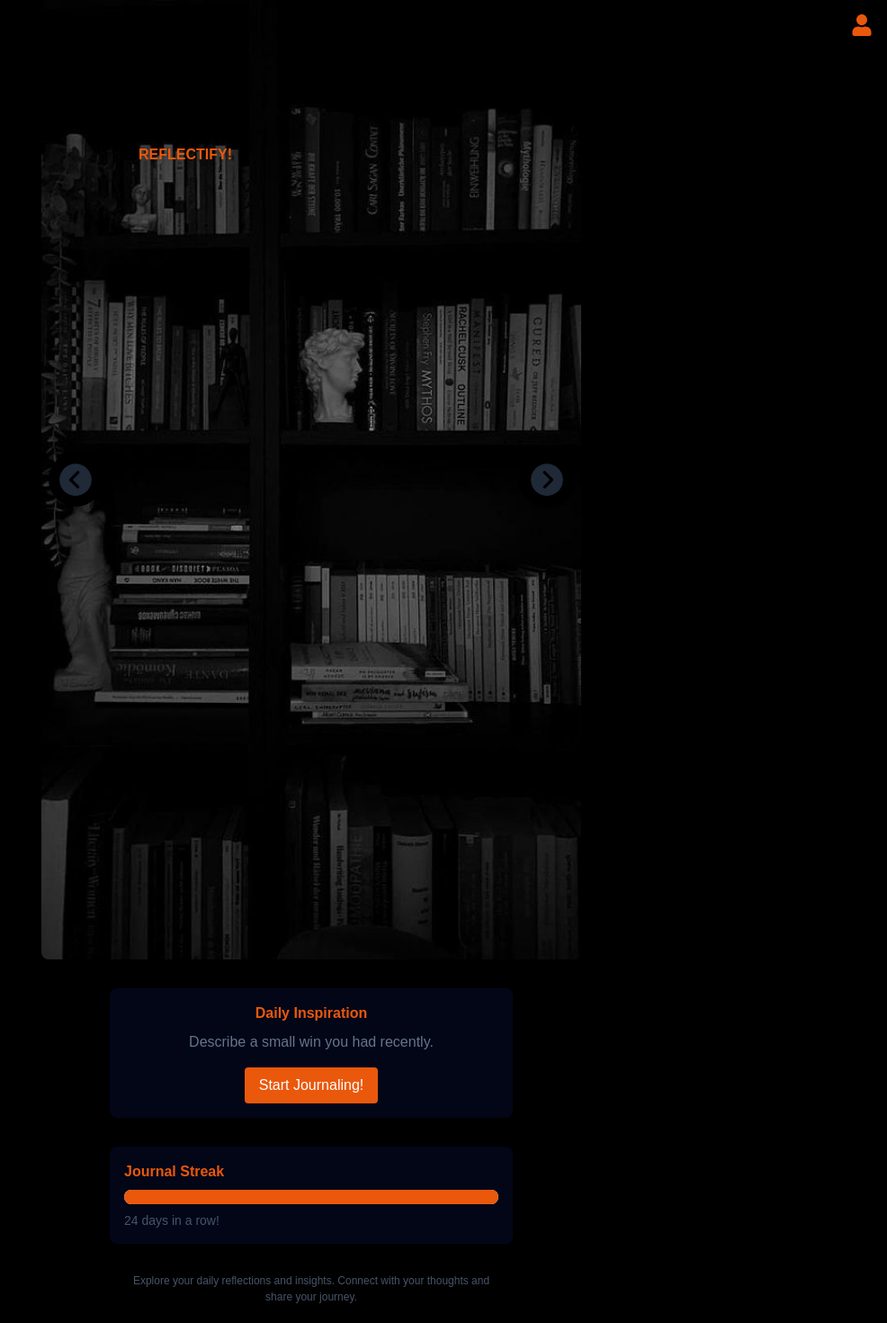
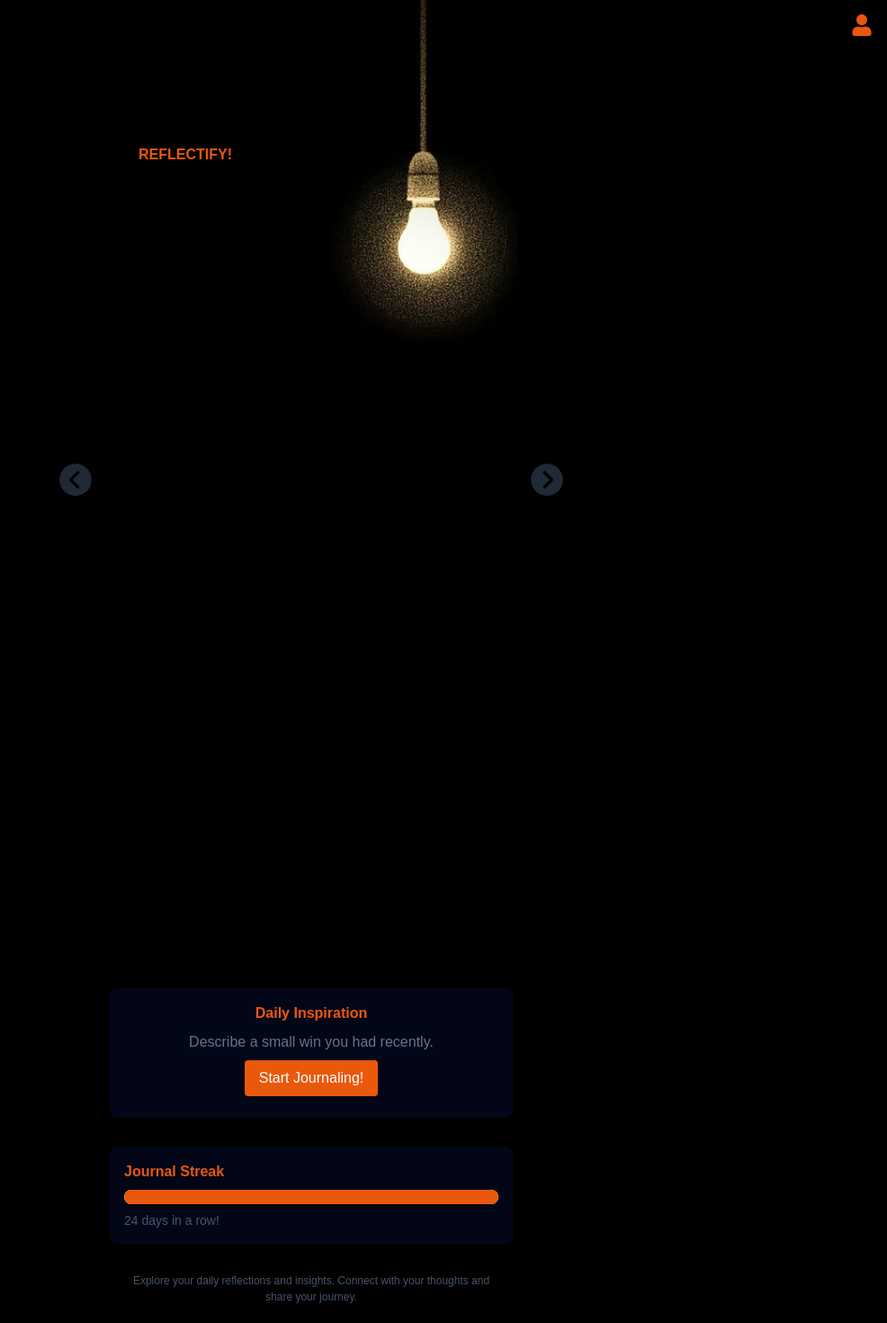
Before and after one commit to DevzekiFaith/kaizen, a Next.js app: page / in a window 1280 px wide. Shown: the top 1470 px of the page at 90% size, without its empty margins (294-1280 px from the left). Built offline with nearby package versions, Linux system fonts and the light colour scheme.

Commit message:
Added-animate-bounce

```diff
--- a/src/app/page.tsx
+++ b/src/app/page.tsx
@@ -34,6 +34,12 @@ const Home = () => {
     setJournalStreak(Math.floor(Math.random() * 30));
     const randomIndex = Math.floor(Math.random() * inspirations.length);
     setDailyInspiration(inspirations[randomIndex]);
+
+    const timer = setInterval(() => {
+      setCurrentImageIndex((prevIndex) => (prevIndex + 1) % images.length);
+    }, 5000); // Change image every 5 seconds
+
+    return () => clearInterval(timer);
   }, []);
 
   const nextImage = () => {
@@ -51,11 +57,17 @@ const Home = () => {
       <div className="absolute top-4 right-4 flex items-center space-x-4">
         {isLoggedIn ? (
           <Link href="/signIn">
-            <FaUser className="text-orange-600 w-6 h-6 xl:block block" aria-label="Profile" />
+            <FaUser
+              className="text-orange-600 w-6 h-6 xl:block block"
+              aria-label="Profile"
+            />
           </Link>
         ) : (
           <Link href="/signIn">
-            <button className="bg-orange-600 text-white px-4 py-2 rounded" aria-label="Sign In">
+            <button
+              className="bg-orange-600 text-white px-4 py-2 rounded"
+              aria-label="Sign In"
+            >
               <FaLaughWink className="xl:block block" />
             </button>
           </Link>
@@ -95,7 +107,7 @@ const Home = () => {
         <h3 className="text-orange-600 font-bold mb-2">Daily Inspiration</h3>
         <p className="text-slate-500 font-[8px]">{dailyInspiration}</p>
         <Link href="/signIn">
-          <button className="mt-4 bg-orange-600 text-white px-4 py-2 rounded hover:bg-orange-700 transition">
+          <button className="mt-4 bg-orange-600 text-white px-4 py-2 rounded hover:bg-orange-700 transition animate-bounce">
             Start Journaling!
           </button>
         </Link>
--- a/src/app/signIn/page.tsx
+++ b/src/app/signIn/page.tsx
@@ -166,7 +166,7 @@ const SignIn = () => {
               <div>
                 <button
                   onClick={notify}
-                  className="bg-orange-600 w-[24rem] h-[2.5rem] mt-[1.2rem] rounded-3xl text-slate-300 font-bold"
+                  className="bg-orange-600 w-[24rem] h-[2.5rem] mt-[1.2rem] rounded-3xl text-slate-300 font-bold animate-bounce"
                 >
                   Sign In
                 </button>
@@ -215,7 +215,7 @@ const SignIn = () => {
                 HandleGoogle();
                 notify();
               }}
-              className="text-slate-400 text-[12px]"
+              className="text-slate-400 text-[12px] animate-bounce"
             >
               Continue with Google
             </button>
```
